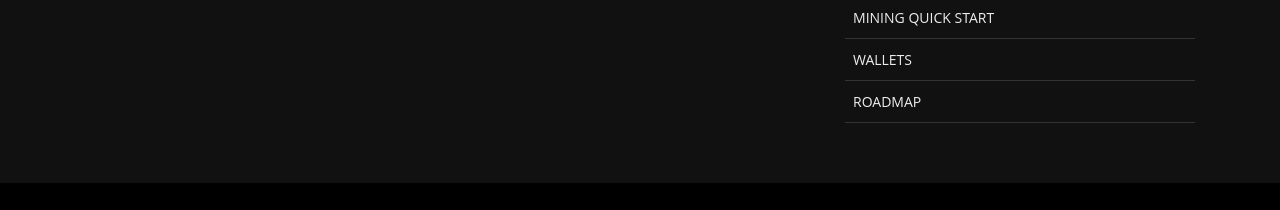
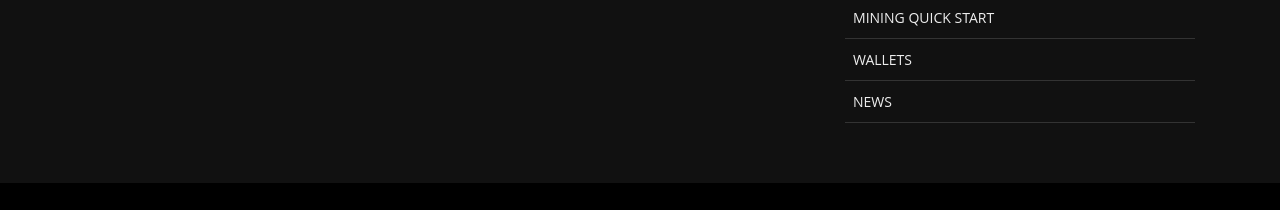
Before and after one commit to XDagger/XDagger.github.io, a Jekyll site: the page built from team.html, in a window 1280 px wide and 1071 px high, cut to the strip 94-1071 px from the top of the window. Shown: the part 764-974 px from the top of the strip. Built offline with Jekyll 4.4.1, drawn with Linux system fonts in a browser that asks for light colours.

Commit message:
add navigation of news

```diff
--- a/_includes/footer.html
+++ b/_includes/footer.html
@@ -20,8 +20,8 @@
                         <!--<li><i class="ion-ios-arrow-right"></i> <a href="#">Wiki</a></li>-->
                         <li><i class="ion-ios-arrow-right"></i> <a href="{{'index.html#services'| prepend: site.baseurl | replace: '//', '/' }}">MINING QUICK START</a></li>
                         <li><i class="ion-ios-arrow-right"></i> <a href="{{'index.html#wallet'| prepend: site.baseurl | replace: '//', '/' }}">WALLETS</a></li>
-                        <!--<li><i class="ion-ios-arrow-right"></i> <a href="{{'blog/index.html'| prepend: site.baseurl | replace: '//', '/' }}">NEWS</a></li>-->
-                        <li><i class="ion-ios-arrow-right"></i> <a href="{{'index.html#roadmap'| prepend: site.baseurl | replace: '//', '/' }}">ROADMAP</a></li>
+                        <li><i class="ion-ios-arrow-right"></i> <a href="{{'blog/index.html'| prepend: site.baseurl | replace: '//', '/' }}">NEWS</a></li>
+                        <!--<li><i class="ion-ios-arrow-right"></i> <a href="{{'index.html#roadmap'| prepend: site.baseurl | replace: '//', '/' }}">ROADMAP</a></li>-->
                     </ul>
                 </div>
             </div>
--- a/_includes/header.html
+++ b/_includes/header.html
@@ -14,8 +14,8 @@
                 <!--<li><a href="#">Wiki</a></li>-->
                 <li><a href="{{'index.html#services'| prepend: site.baseurl | replace: '//', '/' }}">MINING QUICK START</a></li>
                 <li><a href="{{'index.html#wallet'| prepend: site.baseurl | replace: '//', '/' }}">WALLETS</a></li>
-                <!--<li><a href="{{'blog/index.html'| prepend: site.baseurl | replace: '//', '/' }}">NEWS</a></li>-->
-                <li><a href="{{'index.html#roadmap'| prepend: site.baseurl | replace: '//', '/' }}">ROADMAP</a></li>
+                <li><a href="{{'blog/index.html'| prepend: site.baseurl | replace: '//', '/' }}">NEWS</a></li>
+                <!--<li><a href="{{'index.html#roadmap'| prepend: site.baseurl | replace: '//', '/' }}">ROADMAP</a></li>-->
             </ul>
         </nav>
     </div>
--- a/_layouts/newsLayout.html
+++ b/_layouts/newsLayout.html
@@ -31,7 +31,7 @@
                 <!--<li><a href="#">Wiki</a></li>-->
                 <li><a href="../../index.html#services">MINING QUICK START</a></li>
                 <li><a href="../../index.html#wallet">WALLETS</a></li>
-                <!--<li><a href="{{'blog/index.html'| prepend: site.baseurl | replace: '//', '/' }}">NEWS</a></li>-->
+                <li><a href="blog/index.html">NEWS</a></li>
                 <li><a href="../../index.html#roadmap">ROADMAP</a></li>
             </ul>
         </nav>
```
